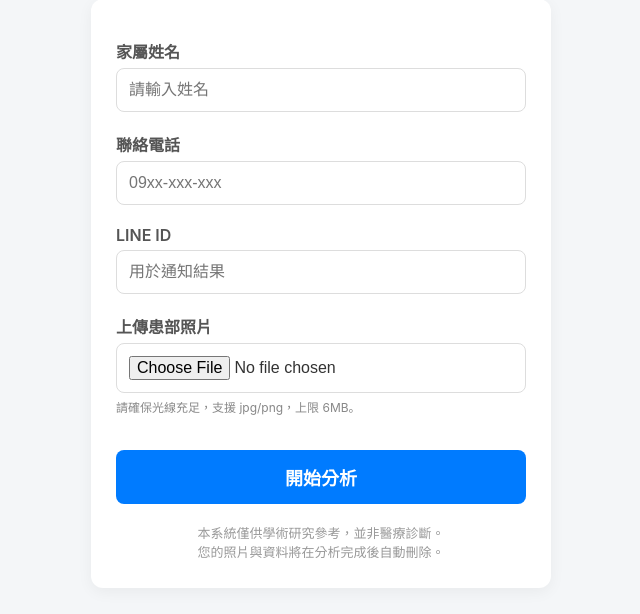
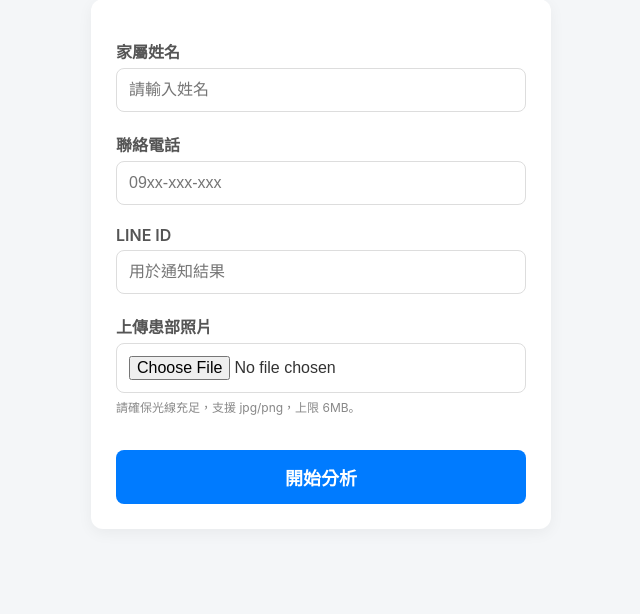
Before and after one commit to roger931212/diaper-ai-web, a Python web app: template templates/form.html in a window 1280 px wide. Shown: the part 96-710 px from the top of the page, without its empty margins (319-959 px from the left). Run offline with Jinja, Linux system fonts and the light colour scheme; the template is opened without the code that fills it, so the values that code supplies are empty.

Commit message:
Update form.html

```diff
--- a/templates/form.html
+++ b/templates/form.html
@@ -132,10 +132,6 @@
 
     <button type="submit" id="submitBtn">開始分析</button>
 
-    <div class="privacy-note">
-        本系統僅供學術研究參考，並非醫療診斷。<br>
-        您的照片與資料將在分析完成後自動刪除。
-    </div>
 </form>
 
 <script>
```
